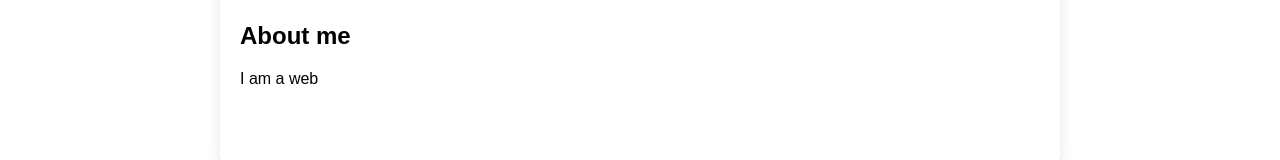
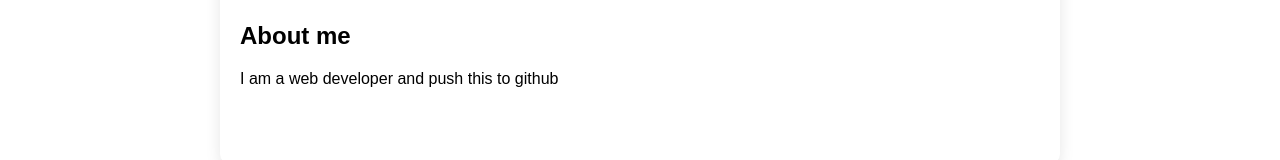
Before and after one commit to jagannathcoding/Portfolio, a React (Vite) app: page / in a window 1280 px wide. Shown: the part 288-448 px from the top of the page. Built offline with nearby package versions, Linux system fonts and the light colour scheme; the HTML template or start-up script is replaced by a standard one.

Commit message:
Your commit message describing the change

```diff
--- a/src/sections/About.jsx
+++ b/src/sections/About.jsx
@@ -1,7 +1,7 @@
 const About=()=>(
     <section className="section">
         <h2>About me</h2>
-        <p>I am a web</p>
+        <p>I am a web developer and push this to github</p>
     </section>
 );
 export default About;
```
